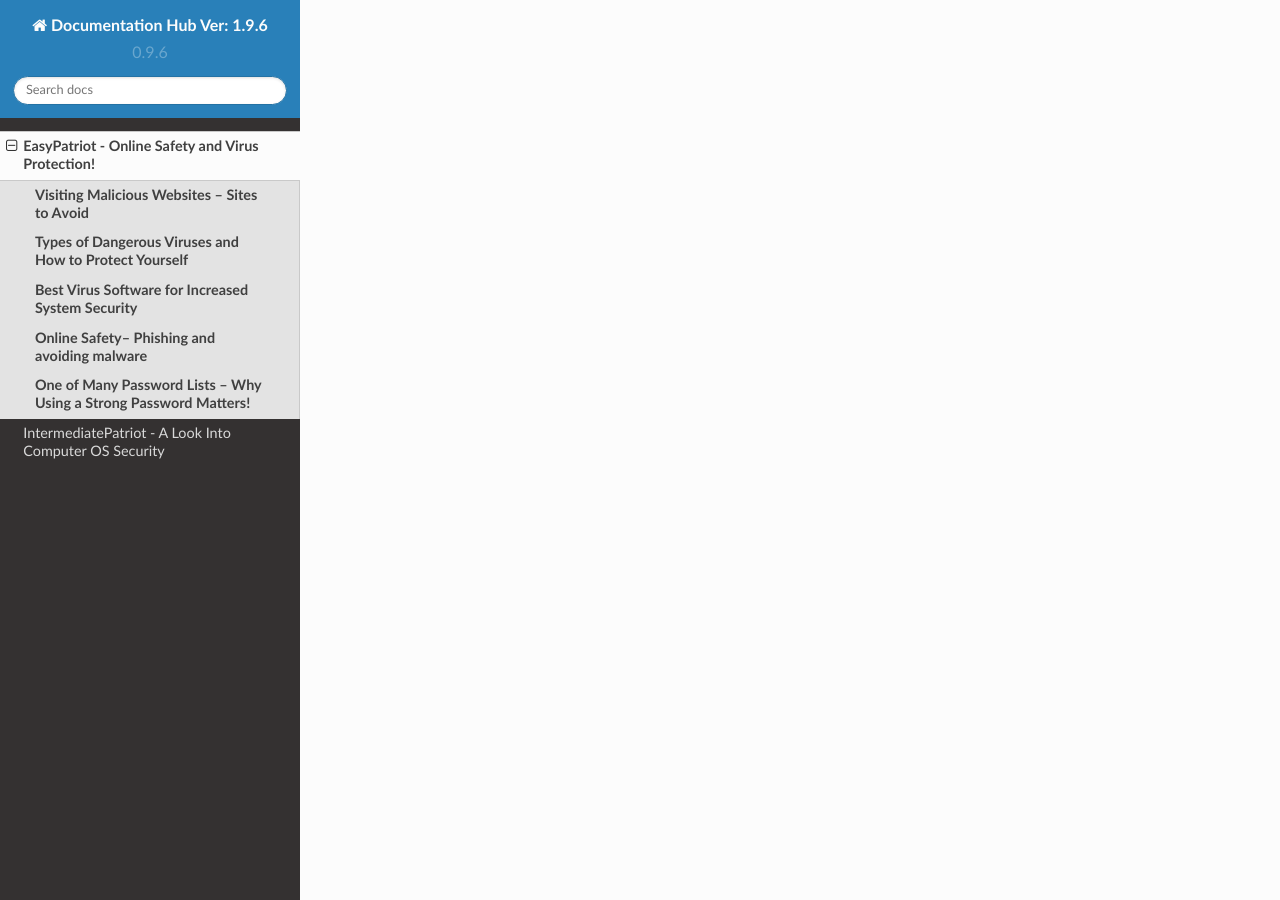
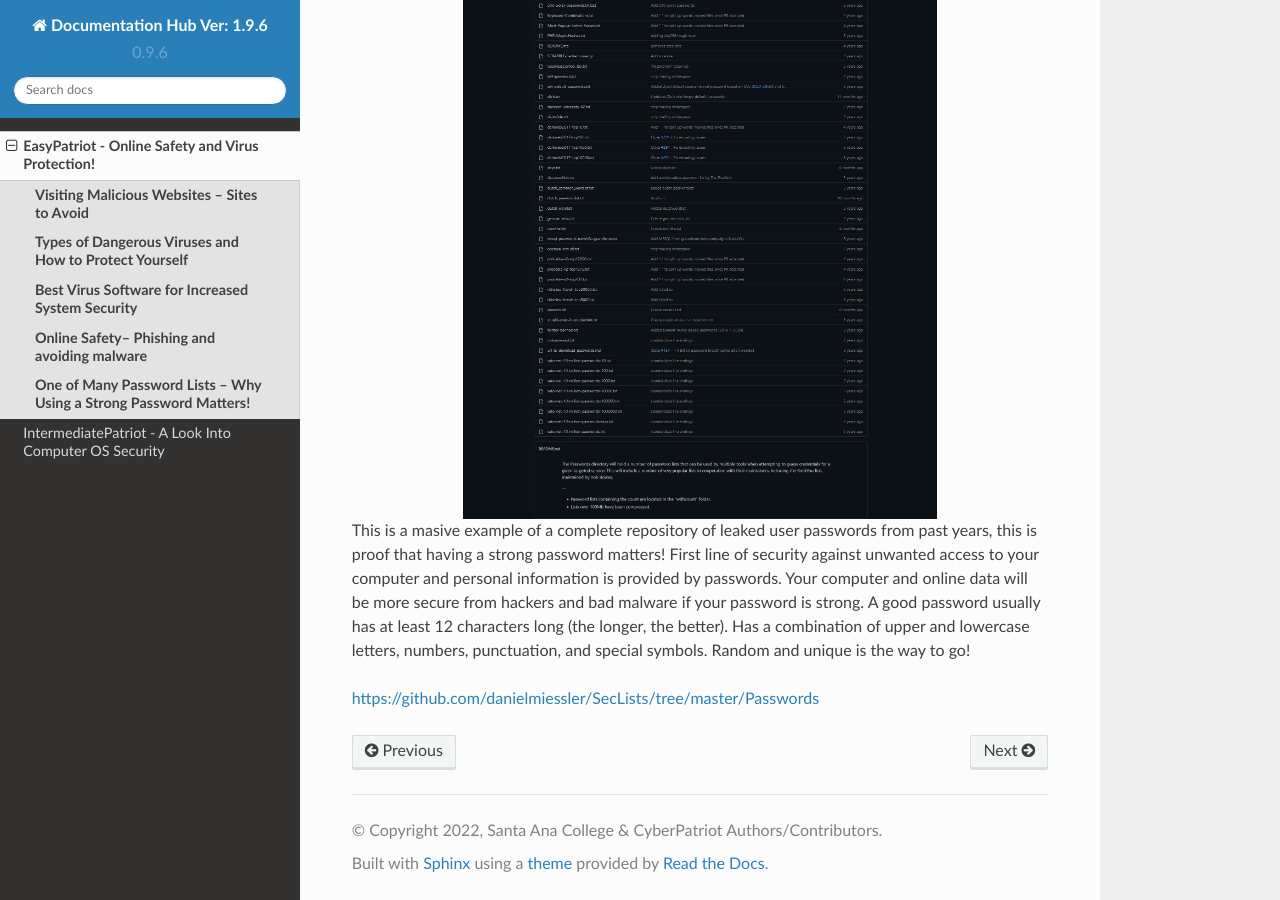
Before and after one commit to natt96z/cybersac, a Sphinx documentation site: the page built from docs/source/BeginnerEasyCybersac.rst, in a window 1280 px wide and 900 px high, scrolled down 9618 px. Built offline with Sphinx 7.4.7 and the Read the Docs theme 2.0.0, drawn with Linux system fonts in a browser that asks for light colours.

Commit message:
Update BeginnerEasyCybersac.rst

```diff
--- a/docs/source/BeginnerEasyCybersac.rst
+++ b/docs/source/BeginnerEasyCybersac.rst
@@ -201,7 +201,11 @@
 
 
 
-
-
 **One of Many Password Lists – Why Using a Strong Password Matters!**
 ~~~~~~~~~~~~~~~~~~~~~~~~~~~~~~~~~~~~~~~~~~~~~~~~~~~~~~~~~~~~~~~~~~~~~~~~~~~~
+.. image:: https://raw.githubusercontent.com/natt96z/cybersac/main/docs/img/11.jpg
+   :width: 68%
+   :align: center
+This is a masive example of a complete repository of leaked user passwords from past years, this is proof that having a strong password matters! First line of security against unwanted access to your computer and personal information is provided by passwords. Your computer and online data will be more secure from hackers and bad malware if your password is strong. A good password usually has at least 12 characters long (the longer, the better). Has a combination of upper and lowercase letters, numbers, punctuation, and special symbols. Random and unique is the way to go!
+
+https://github.com/danielmiessler/SecLists/tree/master/Passwords
```
